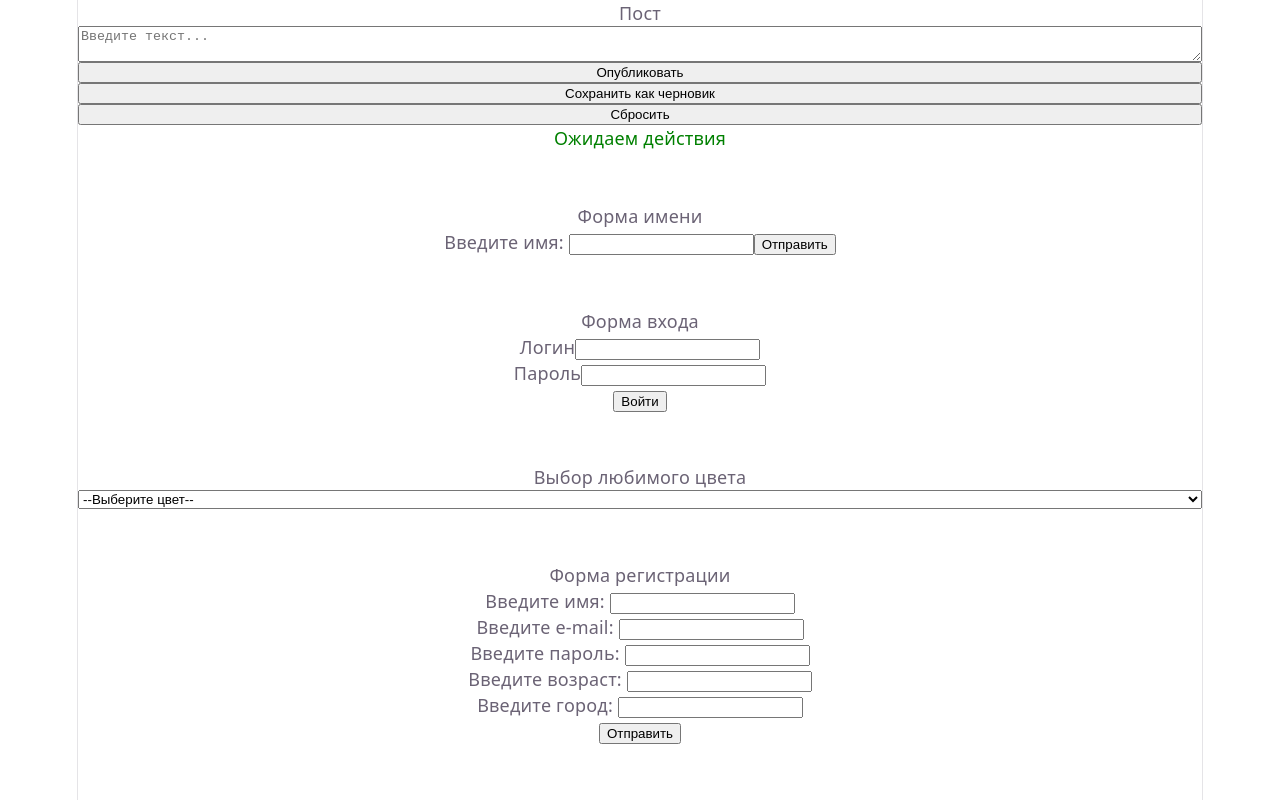
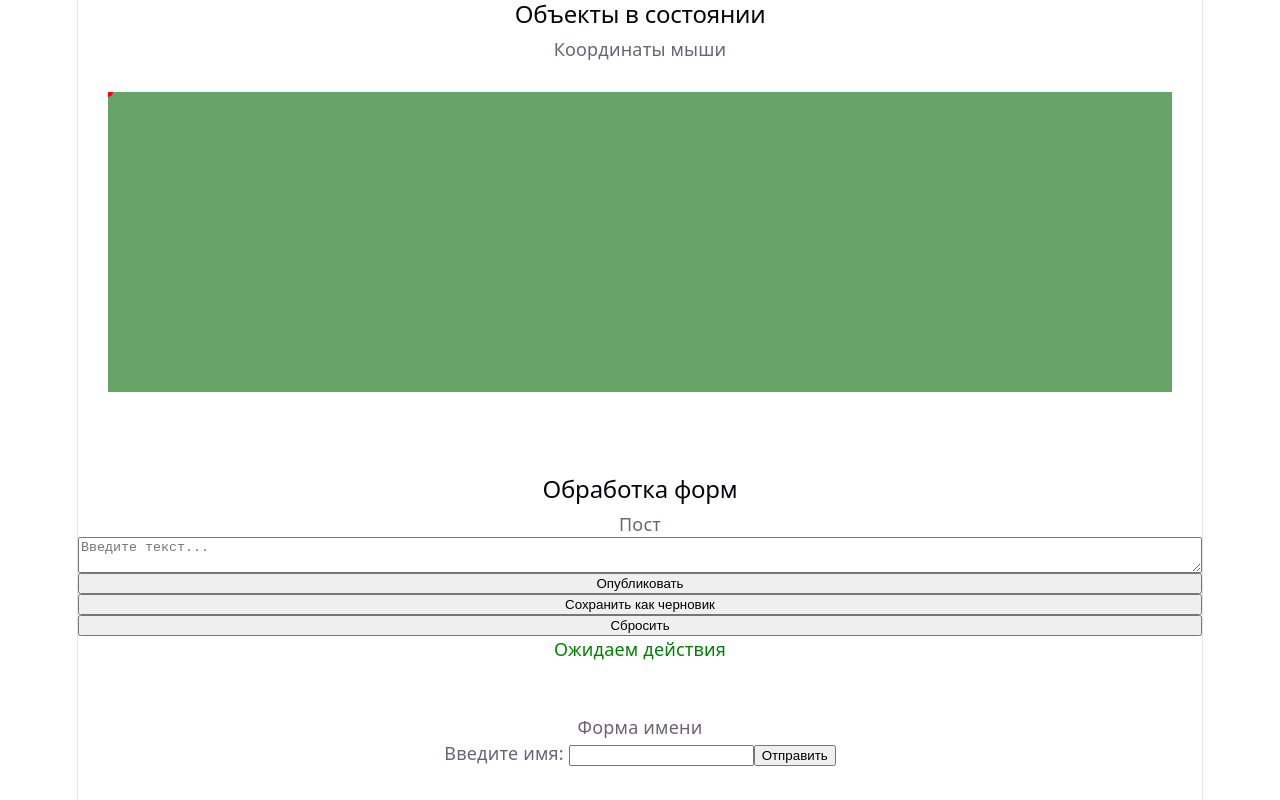
Before and after one commit to denisbeybutov/react_form, a React (Vite) app in the folder react-app/: page / in a window 1280 px wide. Shown: the top 800 px of the page. Built offline with nearby package versions, Linux system fonts and the light colour scheme.

Commit message:
координаты мыши готов

```diff
--- a/react-app/src/App.jsx
+++ b/react-app/src/App.jsx
@@ -8,12 +8,19 @@ import InputForm from './InputForm/InputForm'
 import ChooseColor from './ChooseColor/ChooseColor'
 import RegistrationForm from './RegistrationForm/RegistrationForm'
 import Post from './Post/Post'
+import Mouse from './Mouse/Mouse'
 
 function App() {
   const [count, setCount] = useState(0)
 
   return (
     <>
+      <h2>Объекты в состоянии</h2>
+      <p>Координаты мыши</p>
+      <Mouse/>
+
+      <br /><br />
+      <h2>Обработка форм</h2>
       <Post/>
       <br /><br />
       Форма имени
@@ -29,6 +36,8 @@ function App() {
       <RegistrationForm/>
 
 
+
+
     </>
   )
 }
--- /dev/null
+++ b/react-app/src/Mouse/Mouse.css
@@ -0,0 +1,22 @@
+.mouse {
+    position: relative;
+    background-color: rgb(102, 163, 102);
+    color: black;
+    height: 300px;
+    overflow: hidden;
+}
+
+.wrapper {
+    padding: 30px;
+}
+
+.dot {
+    position: absolute;
+    width: 10px;
+    height: 10px;
+    background-color: red;
+    border-radius: 50%;
+    left: -5px;
+    top: -5px;
+
+}
--- /dev/null
+++ b/react-app/src/Mouse/Mouse.jsx
@@ -0,0 +1,31 @@
+import { useState } from "react";
+import { useId } from "react";
+import './Mouse.css'
+
+export default function Mouse(){
+    const [position, setPosition] = useState({
+        x:0,
+        y:0
+    })
+
+    return (
+        <div className="wrapper">
+            <div className="mouse" onPointerMove={
+                e => {
+                    setPosition({
+                        x: e.clientX-30,
+                        y: e.clientY-60
+                    })
+                    console.log(e.clientX-30,e.clientY-60)
+                }}>
+                    <div className="dot" style={{
+                        transform: `translate(${position.x}px, ${position.y}px)`
+                    }}>
+
+                    </div>
+
+            </div>
+        </div>
+
+    )
+}
```
